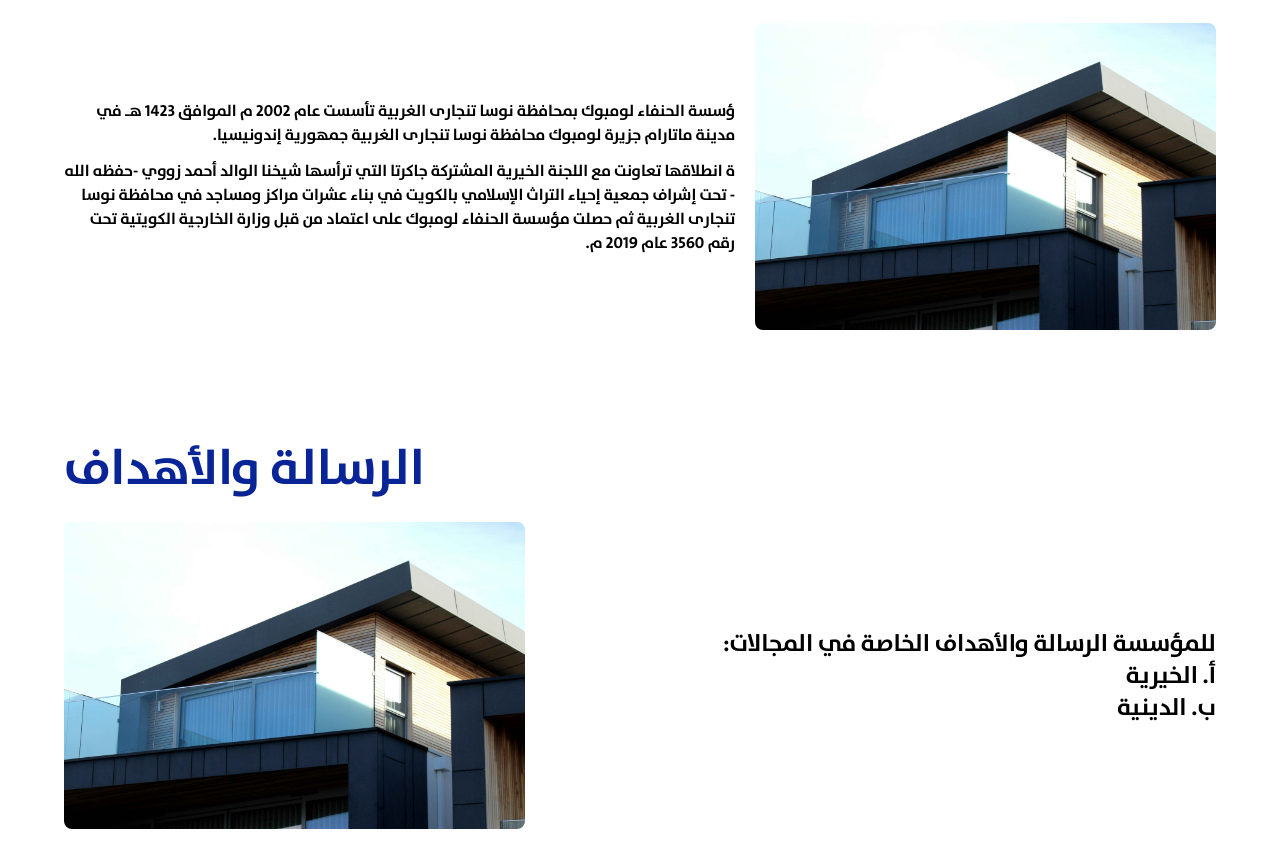
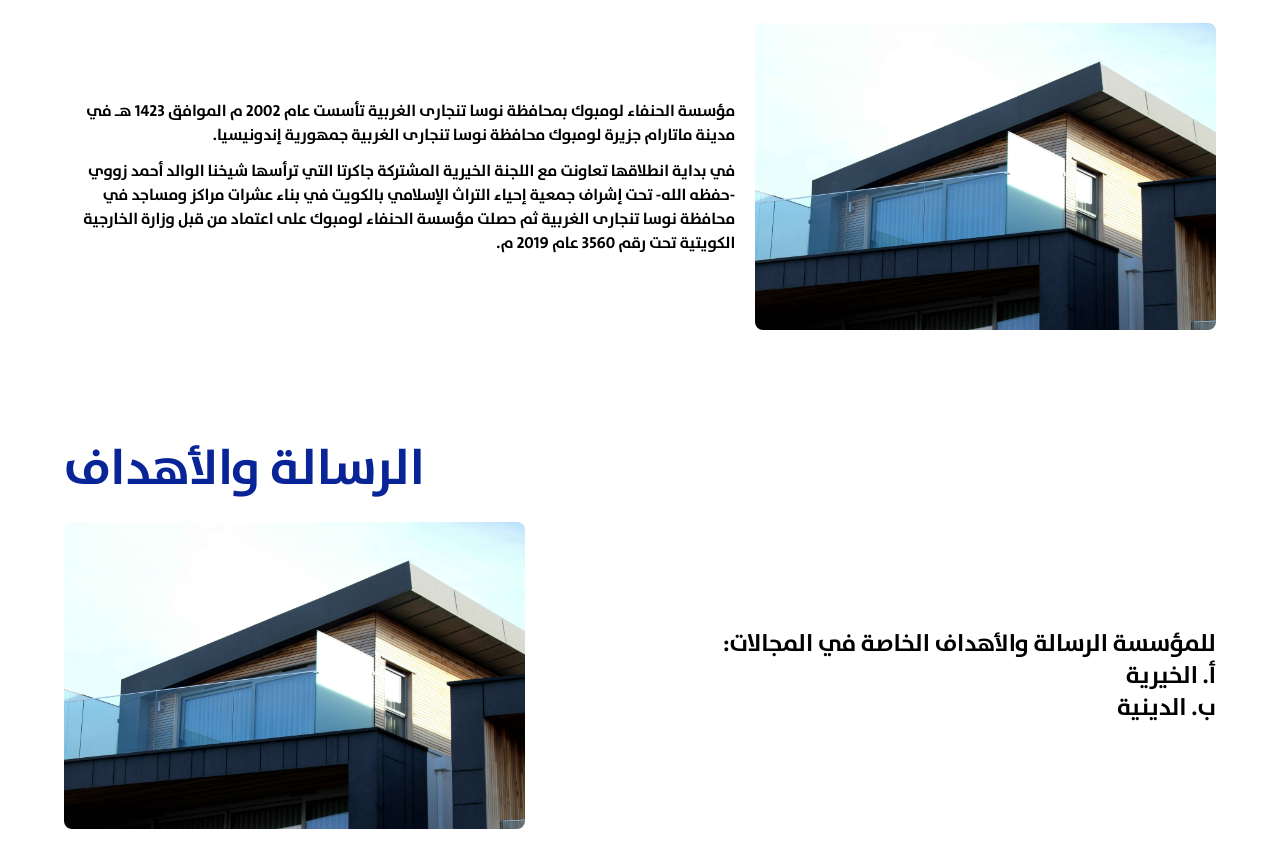
Before and after one commit to AyyasyRosadi/web-alhunafa, a Next.js app: page /about-us in a window 1280 px wide. Shown: the part 905-1772 px from the top of the page. Built offline with nearby package versions, Linux system fonts and the light colour scheme.

Commit message:
fix kalimah about us

```diff
--- a/src/app/about-us/page.tsx
+++ b/src/app/about-us/page.tsx
@@ -15,10 +15,10 @@ export default function Page() {
                 <div className='flex md:flex-row flex-col-reverse justify-between items-center w-[100%] h-[60%] gap-5'>
                     <div className='flex flex-col gap-3'>
                         <p dir='rtl'>
-                            ؤسسة الحنفاء لومبوك بمحافظة نوسا تنجارى الغربية تأسست عام 2002 م الموافق 1423 هـ في مدينة ماتارام جزيرة لومبوك محافظة نوسا تنجارى الغربية جمهورية إندونيسيا&#46;
+                            مؤسسة الحنفاء لومبوك بمحافظة نوسا تنجارى الغربية تأسست عام 2002 م الموافق 1423 هـ في مدينة ماتارام جزيرة لومبوك محافظة نوسا تنجارى الغربية جمهورية إندونيسيا&#46;
                         </p>
                         <p dir='rtl'>
-                            ة انطلاقها تعاونت مع اللجنة الخيرية المشتركة جاكرتا التي ترأسها شيخنا الوالد أحمد زووي -حفظه الله - تحت إشراف جمعية إحياء التراث الإسلامي بالكويت في بناء عشرات مراكز ومساجد في محافظة نوسا تنجارى الغربية ثم حصلت مؤسسة الحنفاء لومبوك على اعتماد من قبل وزارة الخارجية الكويتية تحت رقم 3560 عام 2019 م&#46;
+                            في بداية انطلاقها تعاونت مع اللجنة الخيرية المشتركة جاكرتا التي ترأسها شيخنا الوالد أحمد زووي -حفظه الله- تحت إشراف جمعية إحياء التراث الإسلامي بالكويت في بناء عشرات مراكز ومساجد في محافظة نوسا تنجارى الغربية ثم حصلت مؤسسة الحنفاء لومبوك على اعتماد من قبل وزارة الخارجية الكويتية تحت رقم 3560 عام 2019 م&#46;
                         </p>
                     </div>
                     <Image placeholder="blur" className="-z-10 object-cover md:w-[40%] w-[100%] rounded-lg" src={Yayasan} alt="" />
```
